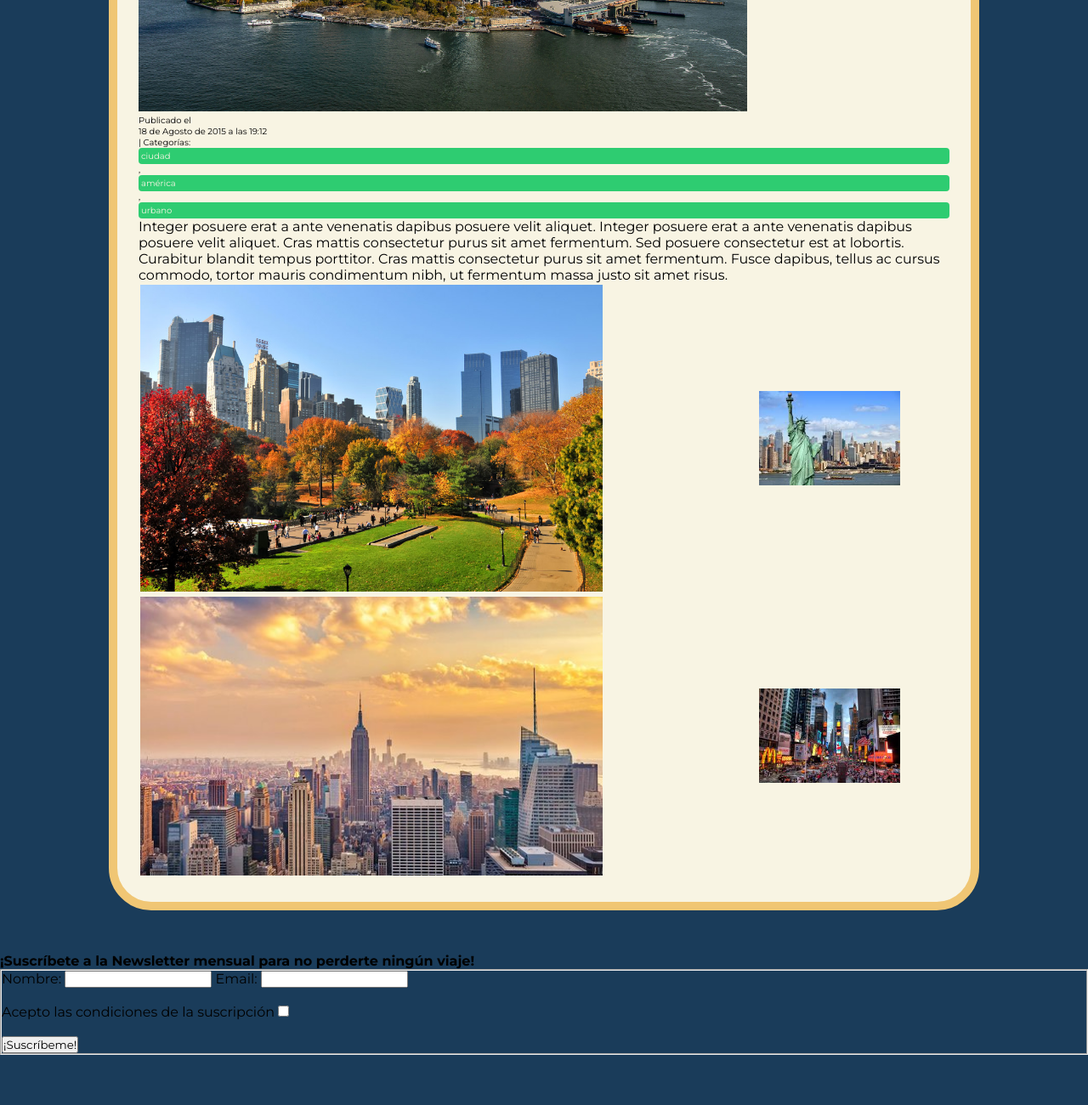
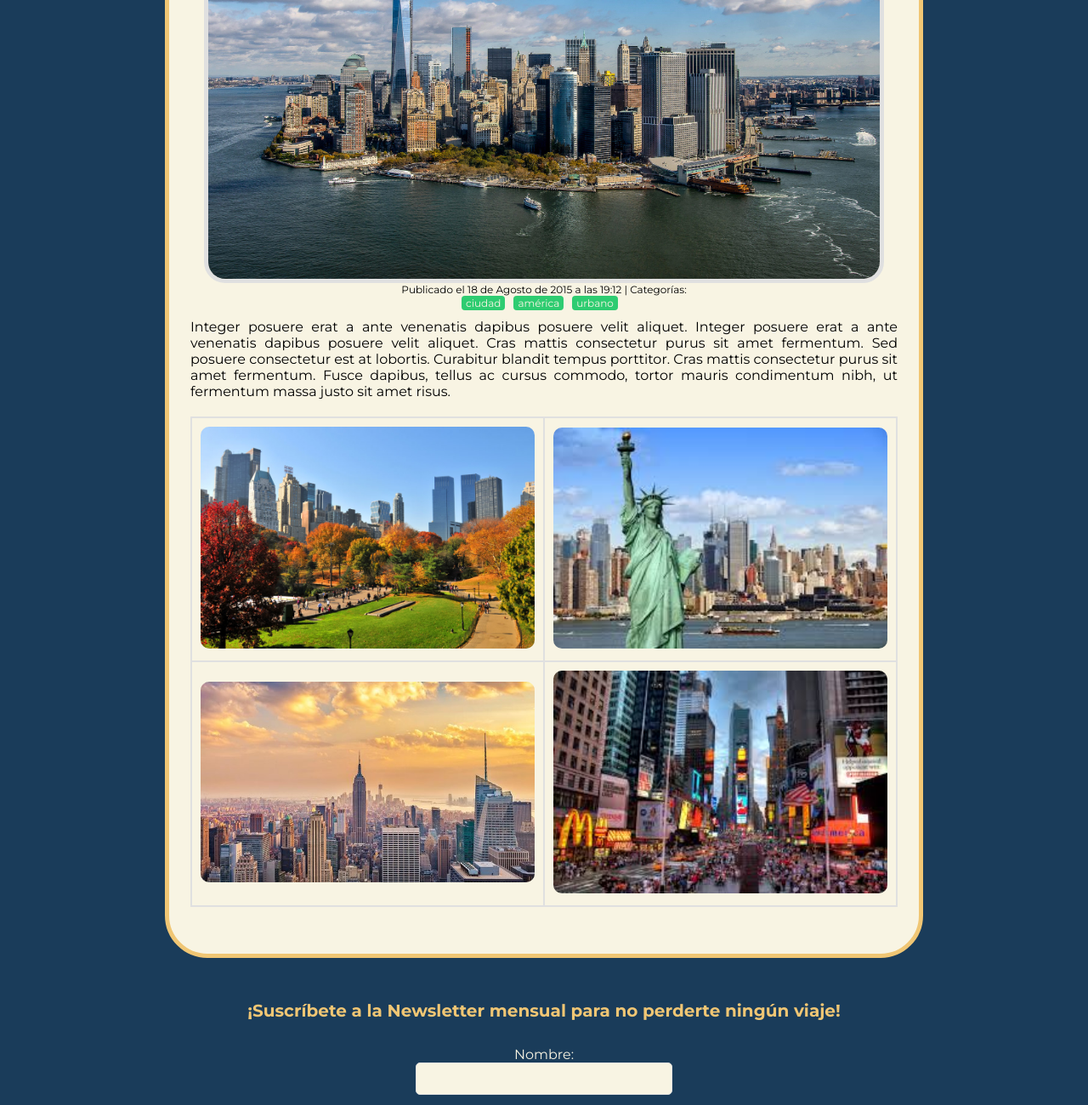
Before and after one commit to josemanuelsv18/Lab6-CSS, a plain HTML site: page index.html in a window 1280 px wide. Shown: the part 1480-2780 px from the top of the page at 85% size. Before the commit the page ends 2721 px from the top, so only its background shows below. Drawn offline with Linux system fonts and the light colour scheme.

Commit message:
Estilos completados

```diff
--- a/assets/css/styles.css
+++ b/assets/css/styles.css
@@ -54,31 +54,171 @@ li {
     padding: 0 20px;
     text-decoration: none;
 }
-img{
-    width: 75%;
+.img-principal{
     height: auto;
+    border: #e0e0e0 5px solid;
+    border-radius: 25px;
+    width: 100%;
+}
+.content{
+    display: flex;
+    flex-direction: column;
+    align-items: center;
+    width: 100%;
 }
 .post{
     background-color: #f8f4e3;
-    border: #f0c674 solid 10px;
-    margin: 50px 10%;
+    border: #f0c674 solid 5px;
+    margin: 50px 0;
     border-radius: 50px;
     padding: 25px;
     display: flex;
     flex-direction: column;
+    align-items: center;
+    width: 65%;
 }
 h3{
     font-weight: bold;
 }
+.post-header{
+    display: flex;
+    flex-direction: column;
+    width: 95%;
+    align-items: center;
+}
+.title_img_wrapper{
+    width: 95%;
+    align-self: center;
+    display: flex;
+    flex-direction: column;
+    align-items: center;
+}
 .subtitulo{
-    font-size: 10px;
+    font-size: 12px;
+}
+.categorias{
+    display: flex;
+    flex-direction: row;
+    justify-content: flex-start;
+}
+.categorias a{
+    color: #f8f4e3;
+    background-color: #2ECC71;
+    text-decoration: none;
+    padding: 1px 5px;
+    border-radius: 4px;
+    font-size: 12px;
+    margin-right: 10px;
+}
+.post-body{
+    margin: 10px 0;
+    text-align: justify;
+}
+.post-body a{
+    color: #FF6B6b;
+    text-decoration: none;
+    font-style: italic;
+    font-weight: bold;
+}
+.tabla-precios {
+    width: 100%;
+    border-collapse: collapse;
+    margin: 20px 0;
+    font-family: Arial, sans-serif;
+    font-size: 16px;
+    text-align: left;
+}
+
+.tabla-precios th, td {
+    padding: 12px 15px;
+    border: 1px solid #e0e0e0;
+}
+
+.tabla-precios th {
+    background-color: #8EC6E5;
+    text-transform: uppercase;
+    letter-spacing: 0.1em;
+}
+.tabla-precios td {
+    background-color: #f8f4e3;
+}
+.tabla-img {
+    width: 100%;
+    border-collapse: collapse;
+    margin: 20px 0;
+    table-layout: fixed;
+}
+.tr-img {
+    margin: 10px 0;
+ }
+
+.td-img {
+    padding: 10px;
+    text-align: center;
+    border: 2px solid #e0e0e0;
+}
+
+.td-img img {
+    width: 100%;
+    height: auto;
+    border-radius: 10px;
+}
+footer {
+    background-color: #1A3C5A;
+    color: white;
+    text-align: center;
+    margin-bottom: 10px;
+}
+
+footer h4 {
+    font-size: 20px;
+    margin-bottom: 20px;
+    color: #F0C674;
+}
+
+form fieldset {
+    border: none;
+    padding: 0;
+    display: flex;
+    flex-direction: column;
+    align-items: center;
+}
+
+label {
+    display: block;
+    margin: 10px 0;
+    font-size: 16px;
+    color: #F8F4E3;
+    display: flex;
+    align-items: center;
+    width: 350px;
+    flex-direction: column;
+}
+
+input[type="text"], input[type="email"] {
+    padding: 10px;
+    width: 80%;
+    max-width: 400px;
+    border: 1px solid #E0E0E0;
+    border-radius: 5px;
+    background-color: #f8f4e3;
+}
+
+input[type="checkbox"] {
+    margin-left: 10px;
     display: flex;
     flex-direction: column;
 }
-p a{
+.checkbox{
+    display: flex;
+    flex-direction: row;
+}
+input.submitbutton {
+    background-color: #2ECC71;
     color: #f8f4e3;
-    background-color: #2ECC71;
-    text-decoration: none;
-    padding: 3px;
-    border-radius: 4px;
+    padding: 12px 20px;
+    border: none;
+    border-radius: 5px;
+    cursor: pointer;
+    font-size: 16px;
 }
--- a/index.html
+++ b/index.html
@@ -43,14 +43,23 @@
 
 		<!-- ========== POST - POST 1
 		================================================= -->
-
+		<div class="content">
 			<div class="post" id="post-uno">
 
 				<div class="post-header">
+					<div class="title_img_wrapper">
+						<h3>Las playas de Tailandia</h3>
+						<img src="img/kohphiphi.jpg" alt="Playa de Koh Phi Phi" height="350px" width="600px" class="img-principal">
+					</div>
+					<p class="subtitulo">
+						Publicado el <time datetime="2015-10-08 17:35">8 de Octubre de 2015 a las 17:35</time> | Categorías:
+						<div class="categorias">
+							<a href="#">playas</a>
+							<a href="#">asia</a>
+							<a href="#">exótico</a>
+						</div>
 
-				<h3>Las playas de Tailandia</h3>
-				<img src="img/kohphiphi.jpg" alt="Playa de Koh Phi Phi" height="350px" width="600px">
-				<p class="subtitulo">Publicado el <time datetime="2015-10-08 17:35">8 de Octubre de 2015 a las 17:35</time> | Categorías: <a href="#">playas</a>, <a href="#">asia</a>, <a href="#">exótico</a></p>
+					</p>
 
 				</div><!-- end post-header -->
 
@@ -61,7 +70,7 @@
 
 	Fusce dapibus, tellus ac cursus commodo, tortor mauris condimentum nibh, ut fermentum massa justo sit amet risus. Curabitur blandit tempus porttitor. Nullam id dolor id nibh ultricies vehicula ut id elit. Vivamus sagittis lacus vel augue laoreet rutrum faucibus dolor auctor.</p>
 
-				<table>
+					<table class="tabla-precios">
 						<tr>
 							<th>Compras</th>
 							<th>Precio en Bath</th>
@@ -97,10 +106,16 @@ Fusce dapibus, tellus ac cursus commodo, tortor mauris condimentum nibh, ut ferm
 			<div class="post" id="post-dos">
 
 				<div class="post-header">
-
 					<h3>Fotos de Nueva York</h3>
-				<img src="img/skyline.jpg" alt="Fotografía del Skyline de Nueva York" height="350px" width="600px">
-				<p class="subtitulo">Publicado el <time datetime="2015-08-18 19:12">18 de Agosto de 2015 a las 19:12</time> | Categorías: <a href="#">ciudad</a>, <a href="#">américa</a>, <a href="#">urbano</a></p>
+					<img src="img/skyline.jpg" alt="Fotografía del Skyline de Nueva York" height="350px" width="600px" class="img-principal">
+					<p class="subtitulo">
+						Publicado el <time datetime="2015-08-18 19:12">18 de Agosto de 2015 a las 19:12</time> | Categorías:
+						<div class="categorias">
+							<a href="#">ciudad</a>
+							<a href="#">américa</a>
+							<a href="#">urbano</a>
+						</div>
+					</p>
 
 				</div><!-- end post-header -->
 
@@ -109,22 +124,21 @@ Fusce dapibus, tellus ac cursus commodo, tortor mauris condimentum nibh, ut ferm
 
 					<p>Integer posuere erat a ante venenatis dapibus posuere velit aliquet. Integer posuere erat a ante venenatis dapibus posuere velit aliquet. Cras mattis consectetur purus sit amet fermentum. Sed posuere consectetur est at lobortis. Curabitur blandit tempus porttitor. Cras mattis consectetur purus sit amet fermentum. Fusce dapibus, tellus ac cursus commodo, tortor mauris condimentum nibh, ut fermentum massa justo sit amet risus.</p>
 
-				<table>
-					<tr>
-						<td><img src="img/central-park.jpg" alt="Foto de Nueva York 1" height="250px" width="450px"></td>
-						<td><img src="img/estatua.jpeg" alt="Foto de Nueva York 2" height="250px" width="450px"></td>
+					<table class="tabla-img">
+						<tr class="tr-img">
+							<td class="td-img"><img src="img/central-park.jpg" alt="Foto de Nueva York 1" height="250px" width="450px"></td>
+							<td class="td-img"><img src="img/estatua.jpeg" alt="Foto de Nueva York 2" height="250px" width="450px"></td>
 						</tr>
-					<tr>
-						<td><img src="img/new-york-city.jpg" alt="Foto de Nueva York 3" height="250px" width="450px"></td>
-						<td><img src="img/times.jpeg" alt="Foto de Nueva York 4" height="250px" width="450px"></td>
+						<tr class="tr-img">
+							<td class="td-img"><img src="img/new-york-city.jpg" alt="Foto de Nueva York 3" height="250px" width="450px"></td>
+							<td class="td-img"><img src="img/times.jpeg" alt="Foto de Nueva York 4" height="250px" width="450px"></td>
 						</tr>
 					</table>
 
 				</div><!-- end post-body -->
 
 			</div><!-- end post -->
-
-
+		</div>
 		<!-- ========== FOOTER
 		================================================= -->
 
@@ -140,7 +154,7 @@ Fusce dapibus, tellus ac cursus commodo, tortor mauris condimentum nibh, ut ferm
 
 					<br><br>
 
-					<label>Acepto las condiciones de la suscripción <input type="checkbox" name="condiciones"></label>
+					<label class="checkbox">Acepto las condiciones de la suscripción <input type="checkbox" name="condiciones"></label>
 
 					<br><br>
 
```
Lines whose indentation alone changed are shown as unchanged.
